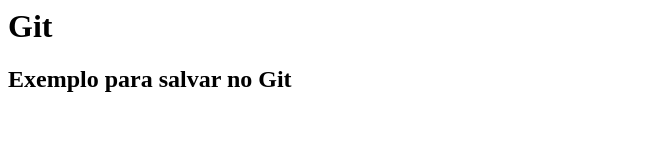
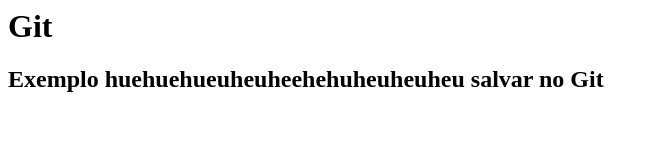
Before and after one commit to Alan-Underground/aula-alura, a plain HTML site: page index.html in a window 1280 px wide. Shown: the whole page, without its empty margins (0-656 px from the left). Drawn offline with Linux system fonts and the light colour scheme.

Commit message:
inserir o texto heuehueheu como teste

```diff
--- a/index.html
+++ b/index.html
@@ -6,7 +6,7 @@
 
 	<body>
 		<h1>Git</h1>
-		<h2>Exemplo para salvar no Git</h2>
+		<h2>Exemplo huehuehueuheuheehehuheuheuheu  salvar no Git</h2>
 	</body>
 
 </html>
```
